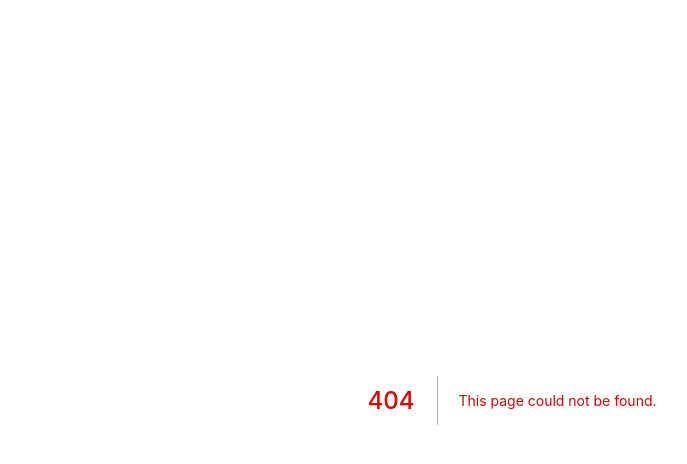
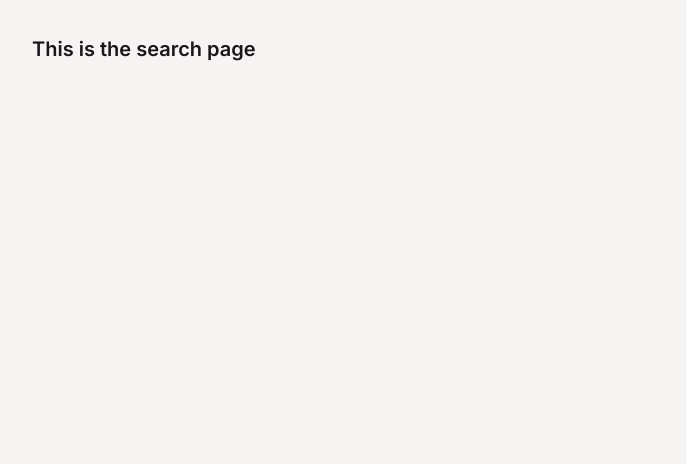
Before and after one commit to gbbns/ttt, a Next.js app: page /search in a window 1280 px wide. Before the commit this address had no page. Shown: the top 464 px of the page, without its empty margins (64-751 px from the left). Built offline with nearby package versions, Linux system fonts and the light colour scheme.

Commit message:
feat: adds in new search results page

```diff
--- /dev/null
+++ b/app/search/page.js
@@ -0,0 +1,12 @@
+'use client';
+import Link from 'next/link';
+
+export default async function Page() {
+  return (
+    <>
+      <main className='content__wrapper customer__wrapper'>
+        <p>This is the search page</p>
+      </main>
+    </>
+  );
+}
```
